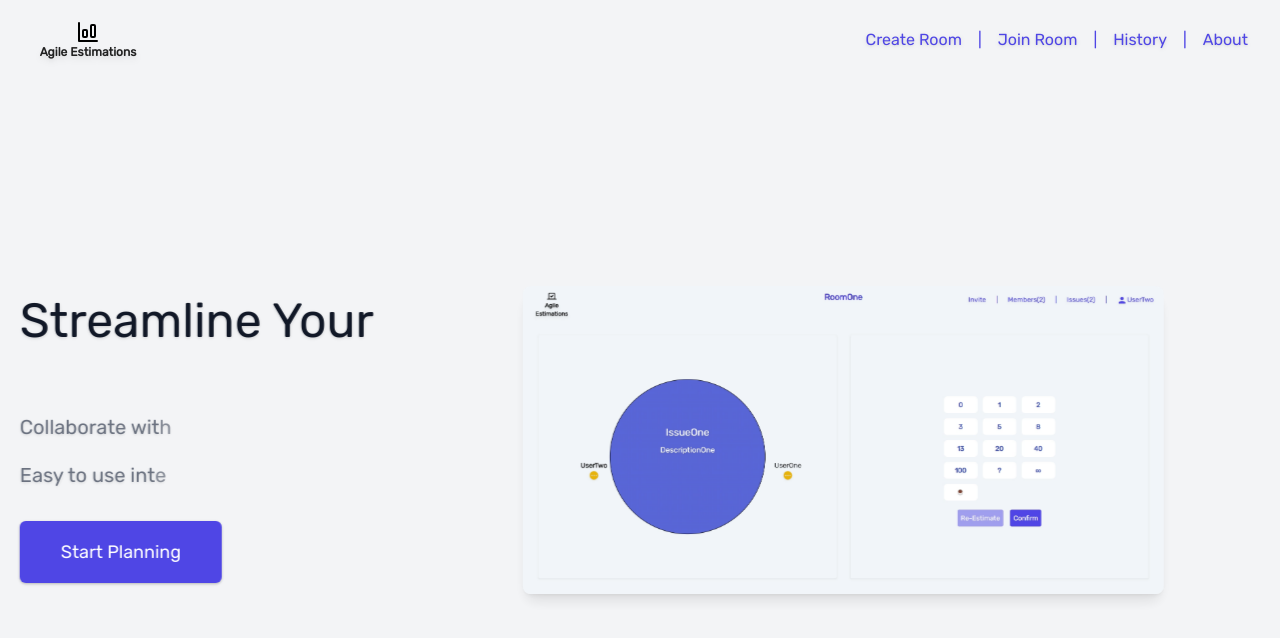
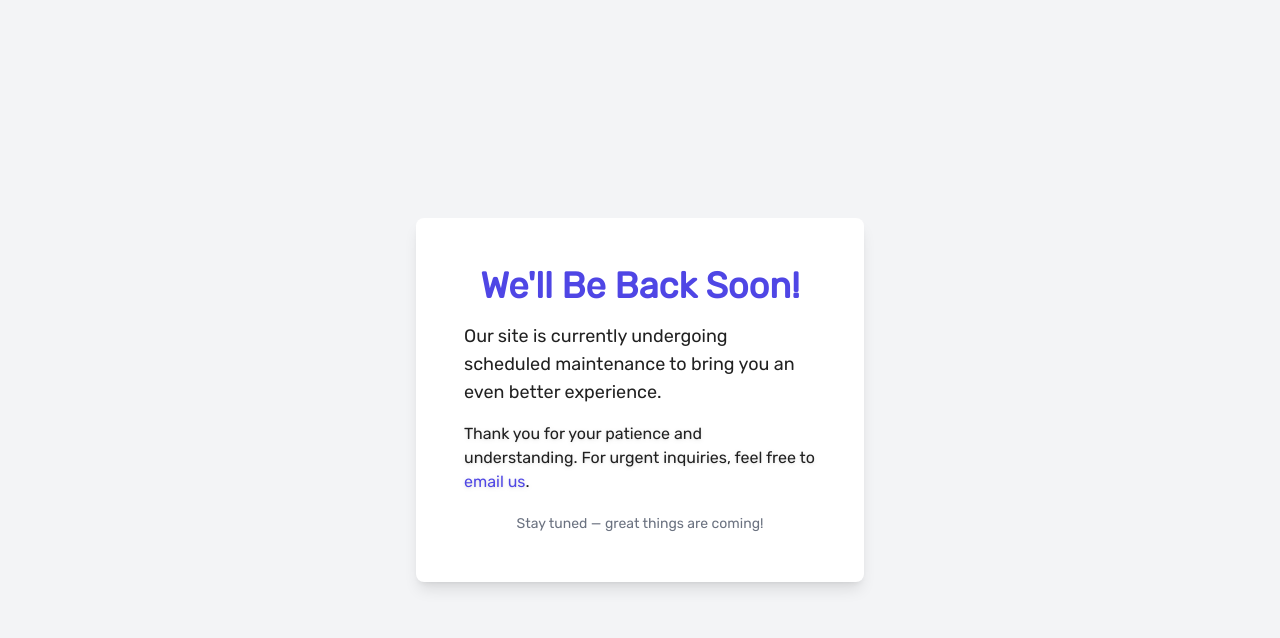
Before and after one commit to k3nme/agile-estimations, a React (Vite) app in the folder client/: page / in a window 1280 px wide. Shown: the top 638 px of the page. Built offline with nearby package versions, Linux system fonts and the light colour scheme.

Commit message:
Moving to maintenance mode

```diff
--- a/client/src/entry-pages/app/App.tsx
+++ b/client/src/entry-pages/app/App.tsx
@@ -16,6 +16,7 @@ import JoinRoom from "../room-ops/JoinRoom";
 import RoomHistory from "../room-ops/RoomHistory";
 import ContactUs from "../room-ops/ContactUs";
 import CreateRoom from "../room-ops/CreateRoom";
+import MaintenanceMode from "../home-page/MaintenanceMode";
 
 export const ColorModeContext = createContext({
   setColorMode: () => { },
@@ -65,12 +66,17 @@ function App() {
         <Suspense fallback={<div className='container'>Loading...</div>}>
           <Router>
             <Routes>
+              <Route path='/' element={<MaintenanceMode/>} />
+              {
+                /**
                 <Route path='/' element={<Home />} />
                 <Route path='/create-room' element={<CreateRoom />} />
                 <Route path='/join-room' element={<JoinRoom />} />
                 <Route path='/history' element={<RoomHistory />} />
                 <Route path='/contact-us' element={<ContactUs />} />
                 <Route path='/:roomID' element={<PlanningPage />} />
+                */
+              }
             </Routes>
           </Router>
         </Suspense>
--- /dev/null
+++ b/client/src/entry-pages/home-page/MaintenanceMode.tsx
@@ -0,0 +1,37 @@
+import { motion } from "framer-motion";
+import Header from "../app/Header";
+
+const MaintenanceMode = () => {
+  return (
+    <div className="flex flex-col min-h-screen bg-gray-100">
+
+      <div className="flex flex-grow flex-col lg:flex-row items-center justify-center p-4 ">
+        {/* Right Content (Contact Form) */}
+        <motion.div
+          initial={{ opacity: 0, x: 0 }}
+          animate={{ opacity: 1, x: 0 }}
+          transition={{ duration: 0.2 }}
+          className="bg-white rounded-lg shadow-lg p-6 w-full max-w-md"
+        >
+          <div className="text-center p-6">
+  <h2 className="text-4xl font-bold text-indigo-600 mb-4">We'll Be Back Soon!</h2>
+  <p className="text-lg mb-4 text-left">
+    Our site is currently undergoing scheduled maintenance to bring you an even better experience.
+  </p>
+  <p className="text-base mb-5 drop-shadow text-left">
+    Thank you for your patience and understanding. For urgent inquiries, feel free to
+    <a href="mailto:k3nmework@proton.me" target="_blank" rel="noopener noreferrer"
+      className="text-indigo-600 hover:underline"> email us</a>.
+  </p>
+  <p className="text-sm text-gray-500">
+    Stay tuned — great things are coming!
+  </p>
+</div>
+
+        </motion.div>
+      </div>
+    </div>
+  );
+};
+
+export default MaintenanceMode;
```
Lines whose indentation alone changed are shown as unchanged.
